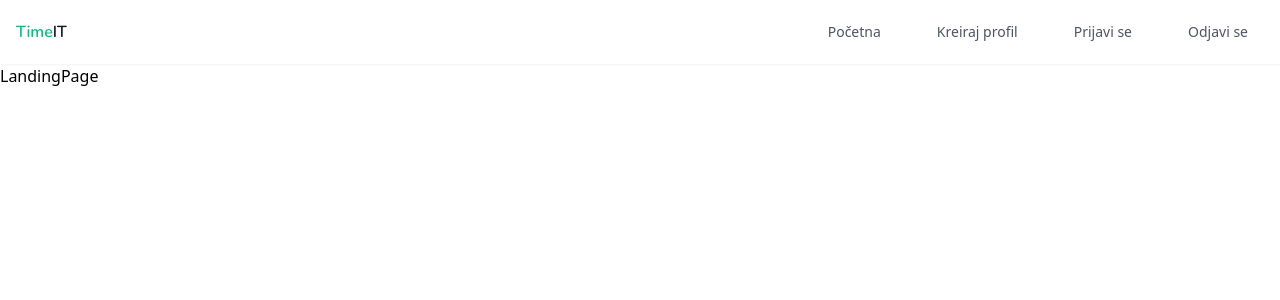
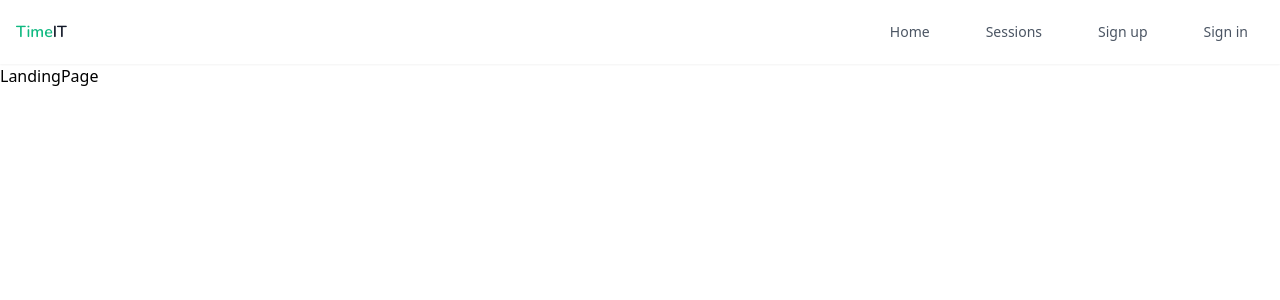
Before and after one commit to JamTheFrog/TimeItMVP, a React (Vite) app in the folder client/: page / in a window 1280 px wide. Shown: the top 300 px of the page. Built offline with nearby package versions, Linux system fonts and the light colour scheme.

Commit message:
conditionally rendered nav routes

```diff
--- a/client/src/shared/Layout/Navigation/MainNavigation/NavLinks.jsx
+++ b/client/src/shared/Layout/Navigation/MainNavigation/NavLinks.jsx
@@ -1,11 +1,25 @@
+import { useSelector } from "react-redux";
 import { NavLink } from "react-router-dom";
 
 const NavLinks = ({ closeNavLinks }) => {
+  const currentUser = useSelector((state) => state.auth.currentUser);
   const links = [
-    { label: "Početna", href: "/" },
-    { label: "Kreiraj profil", href: "/auth/signup" },
-    { label: "Prijavi se", href: "/auth/signin" },
-    { label: "Odjavi se", href: "/auth/signout" },
+    { label: "Home", href: "/" },
+    {
+      label: "Sessions",
+      href: "/sessions",
+    },
+    currentUser && {
+      label: "Create session",
+      href: "/createsession",
+    },
+    currentUser && {
+      label: "My sessions",
+      href: "/mysessions",
+    },
+    !currentUser && { label: "Sign up", href: "/auth/signup" },
+    !currentUser && { label: "Sign in", href: "/auth/signin" },
+    currentUser && { label: "Sign out", href: "/auth/signout" },
   ]
     .filter((linkConfig) => linkConfig)
     .map(({ label, href }) => {
```
